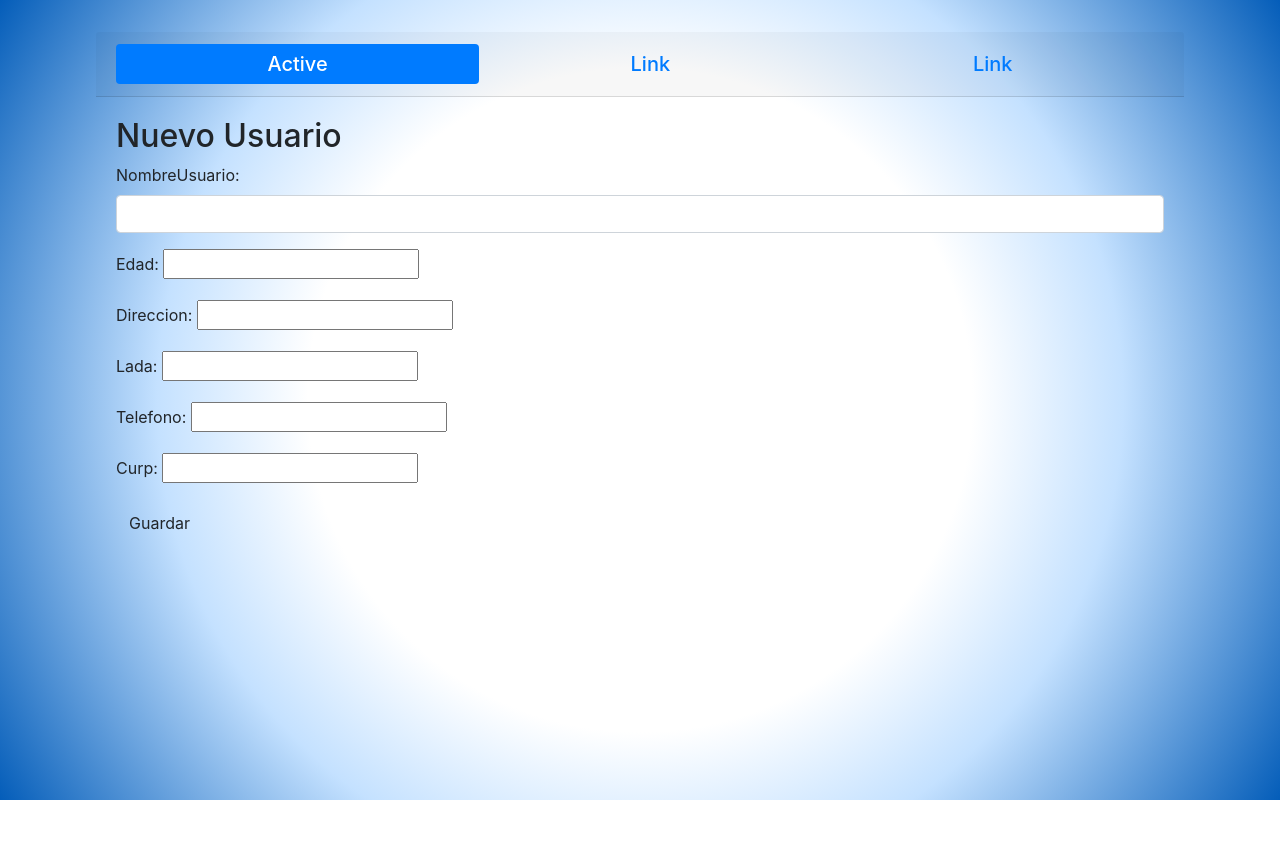
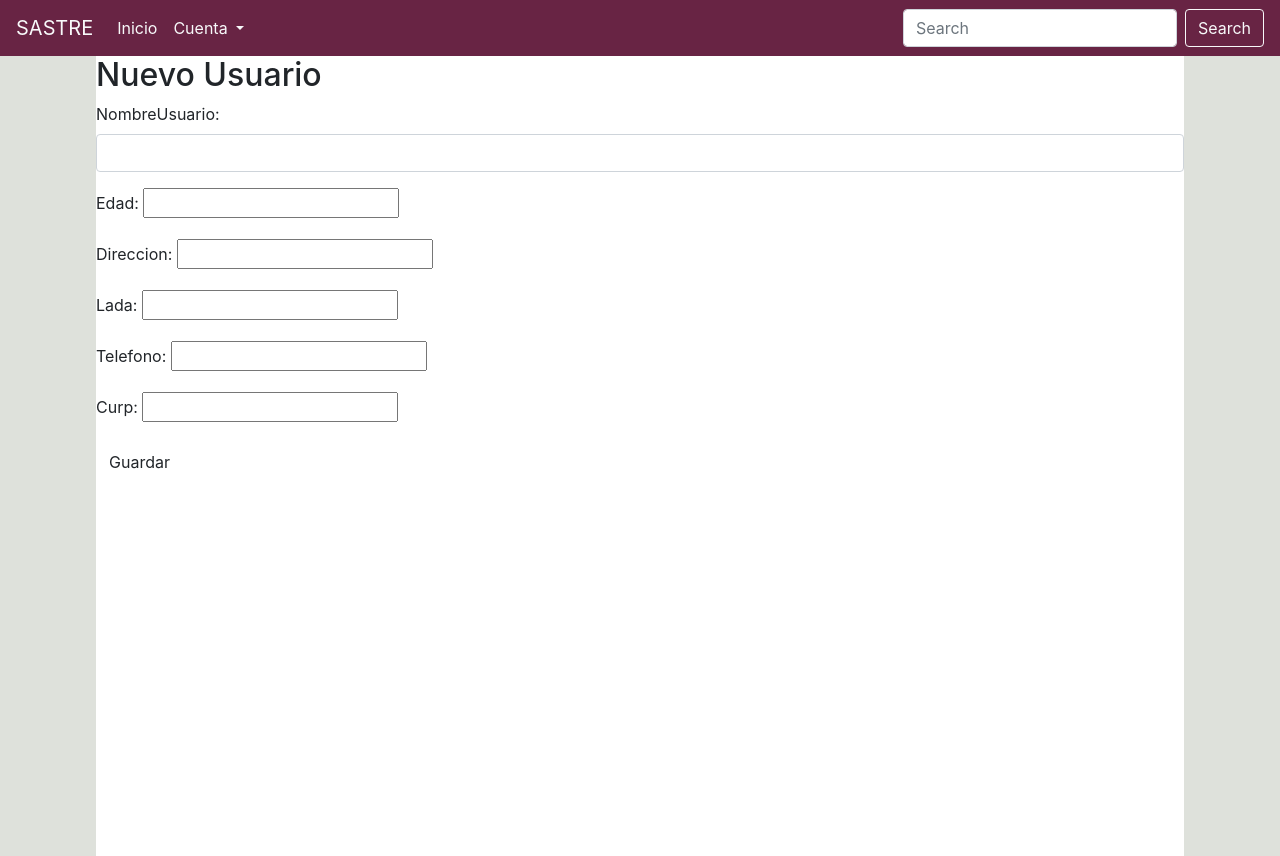
Before and after one commit to davidcast973/TrabajoTerminalESCOM, a Django app: page /usuario/nuevo/ in a window 1280 px wide. Before the commit the page ends 800 px from the top, so only its background shows below. Run offline with Django 3.2, Linux system fonts and the light colour scheme; some libraries are stand-ins or nearby versions.

Commit message:
Cambiar diseño y colores
Se rediseña la parte de plantillas del sistema.

```diff
--- a/SASTRE/templates/registration/login.html
+++ b/SASTRE/templates/registration/login.html
@@ -1,4 +1,8 @@
 {% extends 'sastre/baseSastre.html' %}
+
+{% block title %}
+    Login
+{% endblock %}
 
 {% block body %}
     {% if form.errors %}
--- a/SASTRE/templates/sastre/basesastre.html
+++ b/SASTRE/templates/sastre/basesastre.html
@@ -1,8 +1,8 @@
 <html>
     <head>
         <title>
+                SASTRE -
             {% block title %}
-                SASTRE
             {% endblock %}
         </title>
         {# Load the tag library #}
@@ -15,17 +15,43 @@
         {# Display django.contrib.messages as Bootstrap alerts #}
         {% bootstrap_messages %}
 
-        {% load static %}
         {% block static %}
+            {% load static %}
             <link rel="stylesheet" href="{% static 'css/basesastre.css' %}">
         {% endblock %}
     </head>
     <body>
+        <nav class="navbar navbar-expand-lg navbar-light guindaColor">
+            <a class="navbar-brand text-light" href="#">SASTRE</a>
+            <button class="navbar-toggler" type="button" data-toggle="collapse" data-target="#navbarSupportedContent" aria-controls="navbarSupportedContent" aria-expanded="false" aria-label="Toggle navigation">
+                <span class="navbar-toggler-icon"></span>
+            </button>
+            <div class="collapse navbar-collapse" id="navbarSupportedContent">
+                <ul class="navbar-nav mr-auto">
+                    <li class="nav-item active">
+                        <a class="nav-link text-light" href="#">Inicio<span class="sr-only">(current)</span></a>
+                    </li>
+                    <li class="nav-item dropdown">
+                        <a class="nav-link dropdown-toggle text-light" href="#" id="navbarDropdown" role="button" data-toggle="dropdown" aria-haspopup="true" aria-expanded="false">
+                        Cuenta
+                        </a>
+                        <div class="dropdown-menu" aria-labelledby="navbarDropdown">
+                            <a class="dropdown-item" href="#">Opción 1</a>
+                            <a class="dropdown-item" href="#">Opción 2</a>
+                            <div class="dropdown-divider"></div>
+                            <a class="dropdown-item" href="#">Cerrar Sesión</a>
+                        </div>
+                    </li>
+                </ul>
+                <form class="form-inline my-2 my-lg-0">
+                <input class="form-control mr-sm-2" type="search" placeholder="Search" aria-label="Search">
+                <button class="btn btn-outline-light my-2 my-sm-0" type="submit">Search</button>
+                </form>
+            </div>
+        </nav>
         <div class="limiter">
-                    {% block body %}
-            <div class="card">
-            </div>
-                    {% endblock %}
+            {% block body %}
+            {% endblock %}
         </div>
     </body>
 </html>
--- a/SASTRE/usuario/static/css/basesastre.css
+++ b/SASTRE/usuario/static/css/basesastre.css
@@ -1,11 +1,12 @@
 body {
-	background: rgb(255,255,255);
-	background: radial-gradient(circle, rgba(255,255,255,1) 44%, rgba(196,225,255,1) 64%, rgba(4,93,185,1) 100%);
+	background: #dee1db;
 }
 
 .limiter {
 	width: 85%;
-	margin: 2.5% auto;
+	height: 100%;
+	margin: auto;
+	background: #FFF;
 }
 
 .padding10 {
@@ -16,6 +17,20 @@ body {
 	margin: 10px;
 }
 
+.guindaColor{
+	color: black; !important;
+	background-color: #682444;
+}
+
+.whiteText{
+	color:#ffffff;
+}
+
+.btn-outline-success{
+	border-color: #FFF;
+	color: #FFF;
+}
+
 /*
 .card-header {
 	background: #393838;
--- a/SASTRE/usuario/templates/usuario/baseUsuario.html
+++ b/SASTRE/usuario/templates/usuario/baseUsuario.html
@@ -4,17 +4,5 @@
     Usuario
 {% endblock %}
 
-
 {% block body %}
-    <h5 class="card-header">
-        <nav class="nav nav-pills nav-fill">
-        <a class="nav-item nav-link active" href="#">Active</a>
-        <a class="nav-item nav-link" href="#">Link</a>
-        <a class="nav-item nav-link" href="#">Link</a>
-        </nav>
-    </h5>
-    <div class="card-body">
-        {% block cardBody %}
-        {% endblock %}
-    </div>
 {% endblock %}
--- a/SASTRE/usuario/templates/usuario/usuario_detail.html
+++ b/SASTRE/usuario/templates/usuario/usuario_detail.html
@@ -1,6 +1,6 @@
-{#% extends 'usuario/baseUsuario.html' %#}
+{% extends 'usuario/baseUsuario.html' %}
 
-{% block cardBody %}
+{% block Body %}
     <div class="post">
         <!--<a class="btn btn-default" href="{#% url 'usuario_edit' pk=usuario.pk %#}"><span class="glyphicon glyphicon-pencil"></span></a>-->
         <h2>{{ usuario.nombreUsuario.email }}</h2>
--- a/SASTRE/usuario/templates/usuario/usuario_edit.html
+++ b/SASTRE/usuario/templates/usuario/usuario_edit.html
@@ -6,7 +6,7 @@
 {% endblock %}
 
 
-{% block cardBody %}
+{% block body %}
     <h2>Nuevo Usuario</h2>
     <form method="POST" class="post-form">{% csrf_token %}
         {{ form.as_p }}
```
Also changed, not shown: SASTRE/usuario/static/img/user-tie-solid.svg (added).
